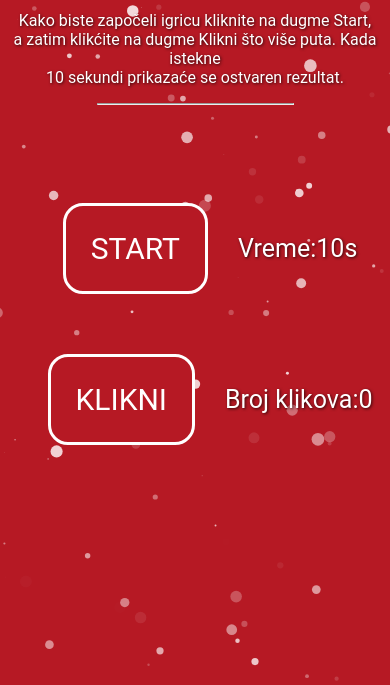
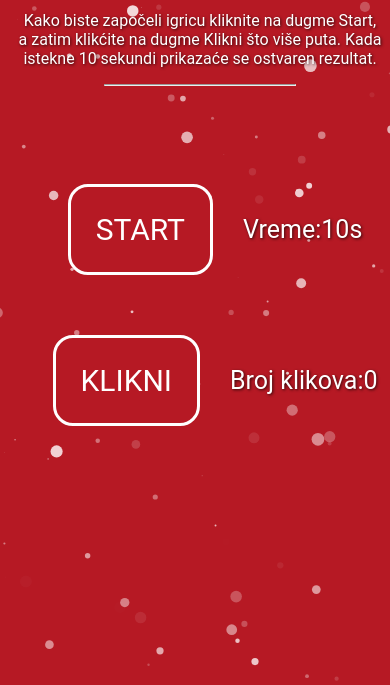
Before and after one commit to petkostefan/EPOS-WEB, a plain HTML site: page igricaKlik.html in a window 390 px wide. Shown: the part 159-844 px from the top of the page. Drawn offline with nearby package versions, Linux system fonts and the light colour scheme.

Commit message:
prilagodjeno za telefon

```diff
--- a/css/igricaKlik.css
+++ b/css/igricaKlik.css
@@ -67,3 +67,9 @@
 h1{
     font-size: 40px;
 }
+
+@media only screen and (max-width: 700px) {
+    .igra {
+        margin-left: 10px;
+    }
+    }
--- a/igricaKlik.html
+++ b/igricaKlik.html
@@ -33,7 +33,7 @@
         <div>
             <h1>Igra brzine</h1>
             <p class="uputstvo">Kako biste započeli igricu kliknite na dugme Start,<br>
-                a zatim klikćite na dugme Klikni što više puta. Kada istekne <br>
+                a zatim klikćite na dugme Klikni što više puta. Kada istekne
                 10 sekundi prikazaće se ostvaren rezultat.
             </p>
             <hr id="hr">
--- a/js/upitnik.js
+++ b/js/upitnik.js
@@ -4,7 +4,6 @@ function validacija() {
     var ime = document.getElementById("name_surname").value;
     if (ime == "") {
         provera = false;
-
     }
     var mejl = document.getElementById("email").value;
     if (mejl == "") {
```
